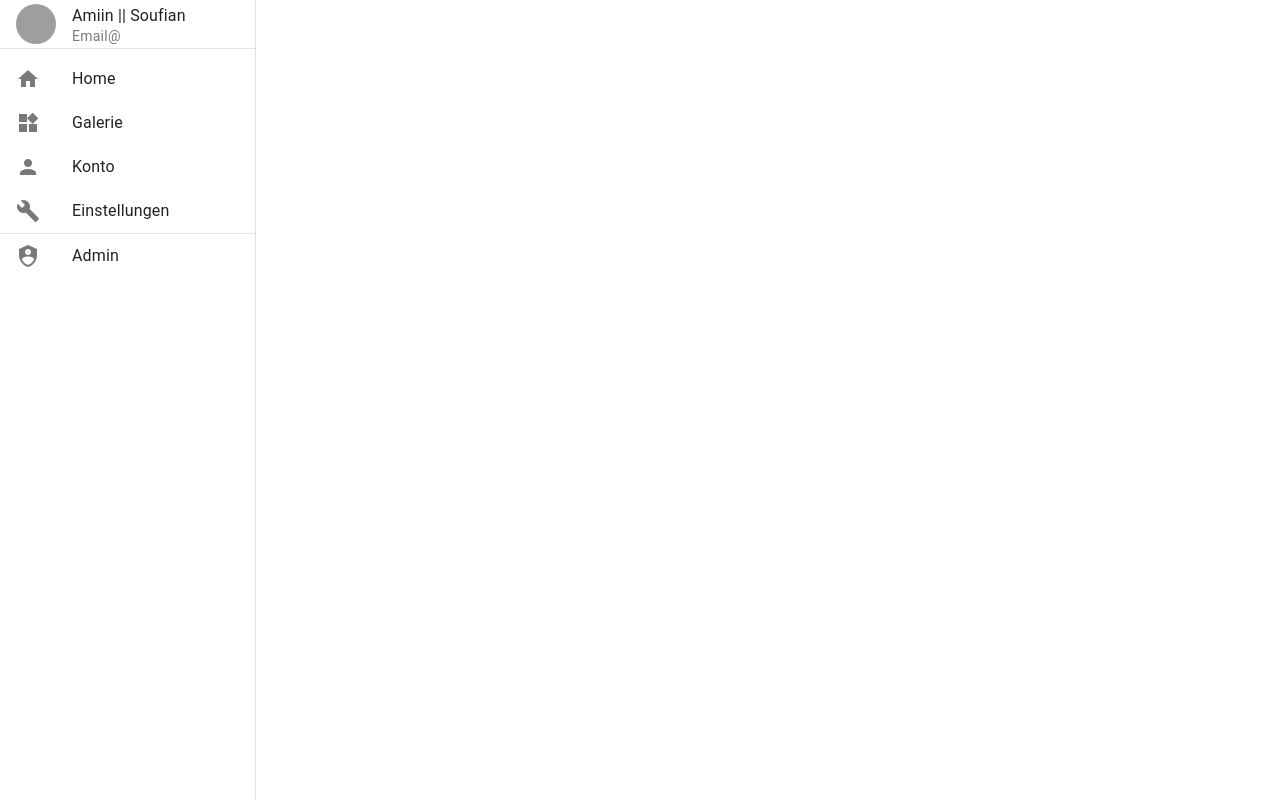
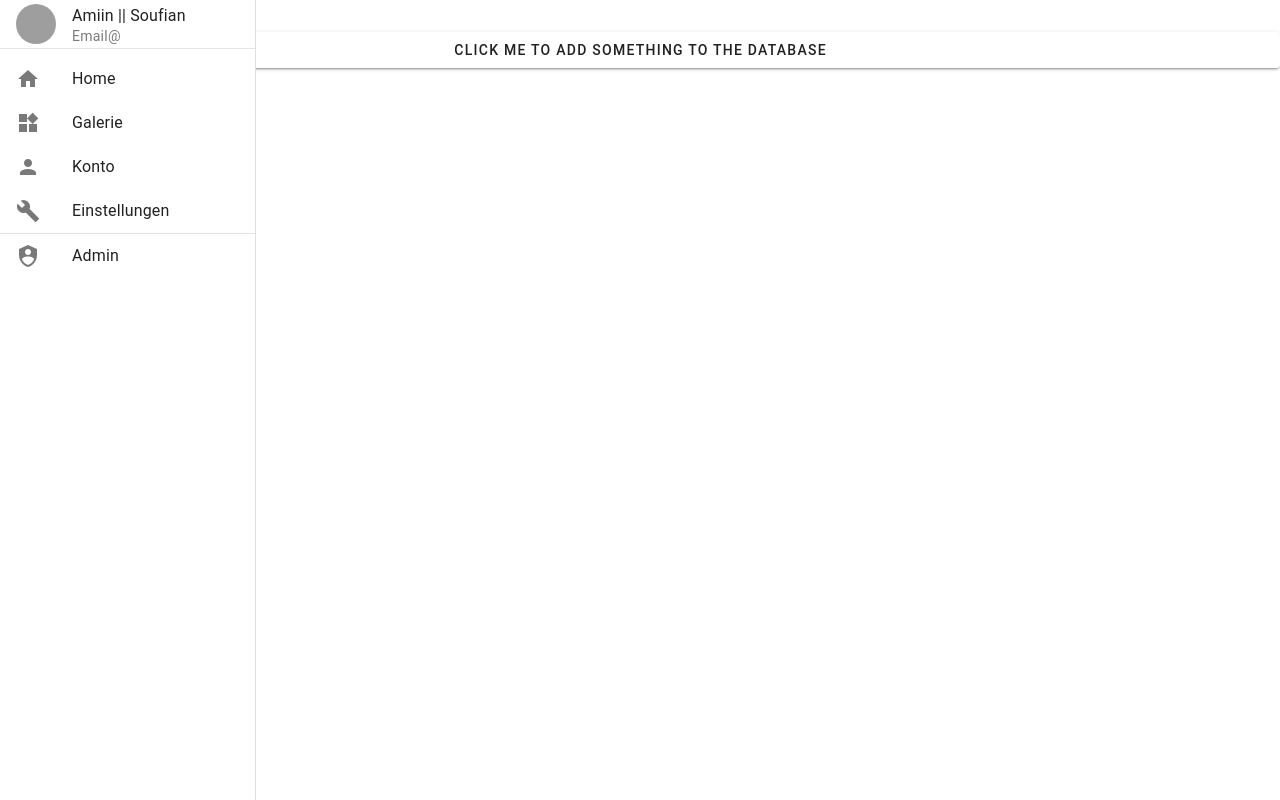
Before and after one commit to najjar77/Sport, a Nuxt app: page /gallery in a window 1280 px wide. Built offline with nearby package versions, Linux system fonts and the light colour scheme; grey boxes are pictures that could not be loaded.

Commit message:
add Firebase SDK Admin Add Connection to Database

```diff
--- a/package.json
+++ b/package.json
@@ -20,6 +20,8 @@
   "dependencies": {
     "@mdi/font": "^7.3.67",
     "@mdi/js": "^7.3.67",
+    "firebase": "^10.5.2",
+    "firebase-admin": "^11.11.0",
     "gh-pages": "^6.0.0"
   }
 }
--- a/pages/gallery.vue
+++ b/pages/gallery.vue
@@ -5,6 +5,12 @@ import Form from "~/Components/Form.vue";
 
 <template>
 <Form/>
+<v-btn
+
+>
+  Click me to add something to the Database
+</v-btn>
+
 </template>
 
 <style scoped>
```
Also changed, not shown: Components/Form.vue (+19 -0 lines), firebase-admin.ts (added, +15 -0 lines), 1 other file (tests, documents, lock files or other folders).
